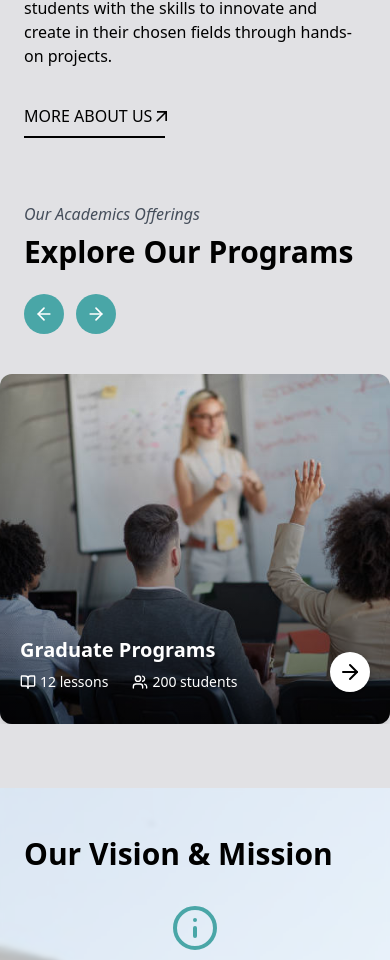
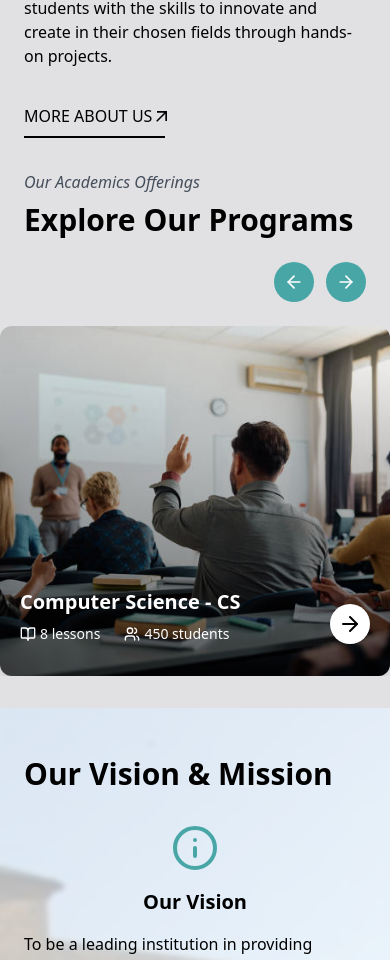
Before and after one commit to priya05122000/skillup-web, a Next.js app: page /about-us in a window 390 px wide. Shown: the part 1756-2716 px from the top of the page. Built offline with nearby package versions, Linux system fonts and the light colour scheme.

Commit message:
about us respons

```diff
--- a/src/app/about-us/components/ExploreProgramsSection.tsx
+++ b/src/app/about-us/components/ExploreProgramsSection.tsx
@@ -59,9 +59,9 @@ const ExploreProgramsSection: React.FC = () => {
   const handleNext = () => swiperRef.current?.slideNext();
 
   return (
-    <section className="w-full py-16 relative overflow-hidden">
+    <section className="w-full py-8 md:py-16 relative overflow-hidden">
       <Section>
-        <div className="mb-10 flex flex-col md:flex-row md:justify-between md:items-center gap-4">
+        <div className="mb-6 sm:mb-10 flex flex-col md:flex-row md:justify-between md:items-center gap-4">
           <div>
             <Paragraph size="lg" className="italic text-(--ice-gray) mb-2">
               Our Academics Offerings
@@ -69,7 +69,7 @@ const ExploreProgramsSection: React.FC = () => {
             <Heading level={4}>Explore Our Programs</Heading>
           </div>
 
-          <div className="flex gap-3 mt-2 md:mt-0">
+          <div className="flex justify-end gap-3 mt-2 md:mt-0">
             <button
               className="bg-(--teal) hover:bg-(--teal) text-white w-10 h-10 flex items-center justify-center rounded-full hover:opacity-90 transition cursor-pointer"
               onClick={handlePrev}
```
